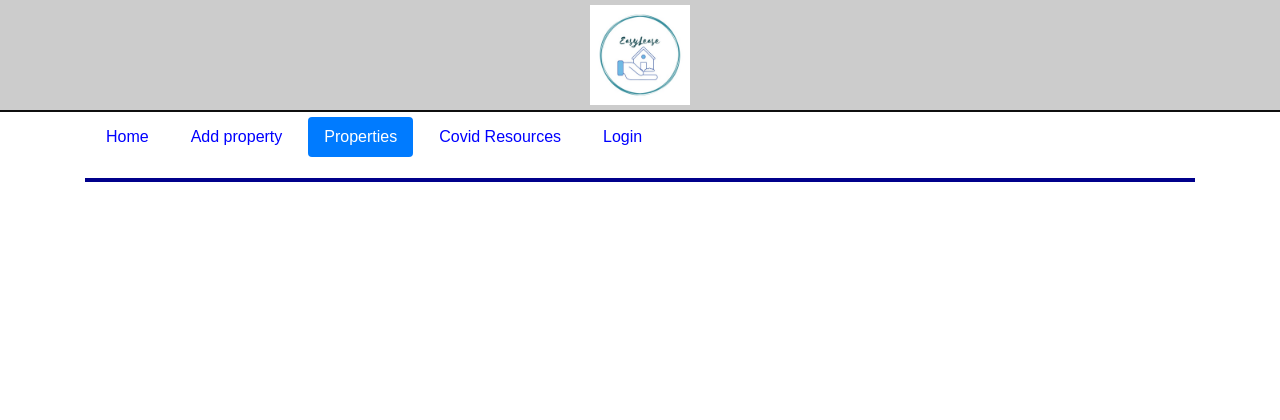
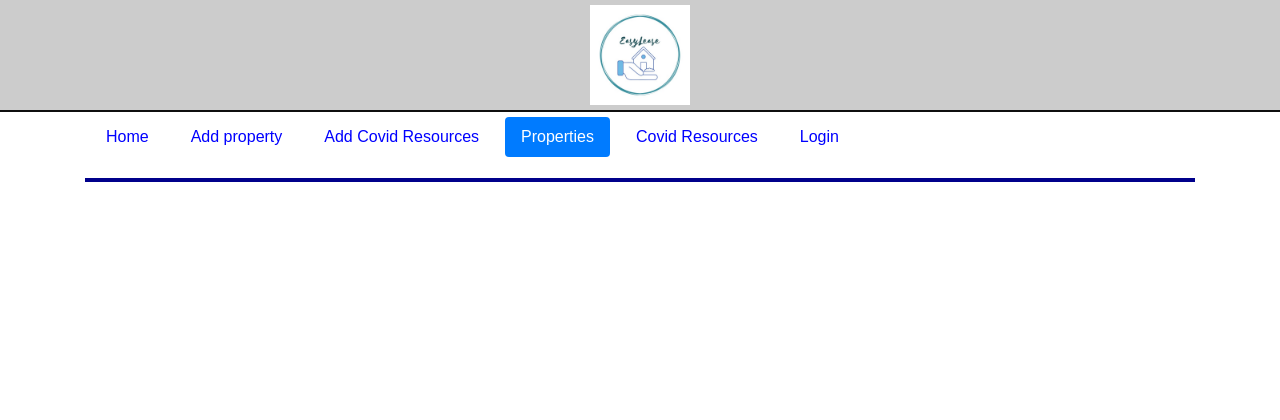
Before and after one commit to yupitsaditya/ghar, a Flask app: page /listProperty in a window 1280 px wide. Shown: the top 420 px of the page. Run offline with Flask 2, Linux system fonts and the light colour scheme; data that the repository does not hold is empty; some libraries are stand-ins or nearby versions.

Commit message:
Added listCovidResources page

```diff
--- a/application/routes.py
+++ b/application/routes.py
@@ -20,12 +20,19 @@ def addCovidResources():
         covidResources(email=email,resourceType=resourceType,dateAvailableFrom=dateAvailableFrom).save()
         flash("You have successfully added resource. Thank you for your support")
         return redirect(url_for("index"))
-    return render_template("addCovidResources.html", form=form, covidResources=True)
+    return render_template("addCovidResources.html", form=form, addCovidResources=True)
 
 @app.route("/listProperty", methods=['GET'])
 def listProperty():
     properties = Property.objects.all()
-    return render_template("listProperty.html", properties=properties, property=True)
+    return render_template("listProperty.html", properties=properties, listProperty=True)
+
+
+@app.route("/listCovidResources", methods=['GET'])
+def listCovidResources():
+    covid_resources = covidResources.objects.all()
+    print(covid_resources);
+    return render_template("listCovidResources.html", covid_resources=covid_resources, listCovidResources=True)
 
 @app.route("/addProperty",methods=['GET','POST'])
 def addProperty():
--- a/application/templates/includes/nav.html
+++ b/application/templates/includes/nav.html
@@ -3,10 +3,10 @@
             <ul class="nav nav-pills">
                 <li class="nav-item"><a href="/" class="nav-link {% if index %}active{% endif %}">Home</a></li>
                 <li class="nav-item"><a href="/addProperty" class="nav-link {% if addProperty %}active{% endif %}">Add property</a></li>
-                <li class="nav-item"><a href="/listProperty" class="nav-link {% if property %}active{% endif %}">Properties</a></li>
+                <li class="nav-item"><a href="/addCovidResources" class="nav-link {% if addCovidResources %}active{% endif %}">Add Covid Resources</a></li>
+                <li class="nav-item"><a href="/listProperty" class="nav-link {% if listProperty %}active{% endif %}">Properties</a></li>
+                <li class="nav-item"><a href="/listCovidResources" class="nav-link {% if listCovidResources %}active{% endif %}">Covid Resources</a></li>
                 <!-- <li class="nav-item"><a href="#" class="nav-link {% if enrollment %}active{% endif %}">Enrollment</a></li>  -->
-                <li class="nav-item"><a href="/addCovidResources" class="nav-link {% if covidResources %}active{% endif %}">Covid Resources</a></li>
-
                 {% if not session['username'] %}
                 <li class="nav-item"><a href="/login" class="nav-link {% if login %}active{% endif %}">Login</a></li>
                 {% else %}
```
Also changed, not shown: application/templates/listCovidResources.html (added, +17 -0 lines).
